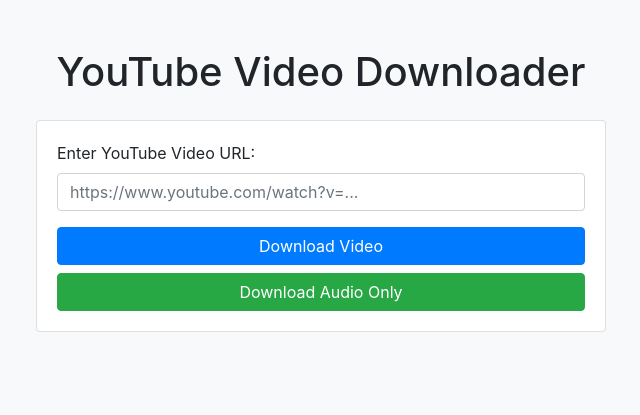
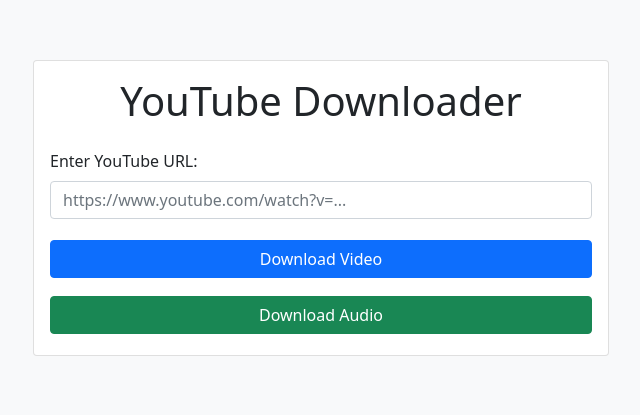
Before and after one commit to itspasindu/yt-downloader, a Flask app: page / in a window 1280 px wide. Shown: the top 415 px of the page, without its empty margins (319-959 px from the left). Run offline with Flask 3, Linux system fonts and the light colour scheme; some libraries are stand-ins or nearby versions.

Commit message:
modified

```diff
--- a/app.py
+++ b/app.py
@@ -1,5 +1,5 @@
 from flask import Flask, request, render_template, send_file
-from pytube import YouTube
+import yt_dlp
 import os
 
 app = Flask(__name__)
@@ -12,20 +12,17 @@ def home():
 def download():
     try:
         url = request.form['url']
-        print(f"Received URL: {url}")
 
-        yt = YouTube(url)
-        streams = yt.streams.filter(progressive=True).order_by('resolution').desc()
-        stream = streams.first()
+        ydl_opts = {
+            'format': 'best',
+            'outtmpl': 'downloads/%(title)s.%(ext)s',
+        }
 
-        if not stream:
-            return "No suitable stream found", 400
+        with yt_dlp.YoutubeDL(ydl_opts) as ydl:
+            info = ydl.extract_info(url, download=True)
+            filename = ydl.prepare_filename(info)
 
-        if os.path.exists('downloads/video.mp4'):
-            os.remove('downloads/video.mp4')
-
-        stream.download(output_path='downloads', filename='video.mp4')
-        return send_file('downloads/video.mp4', as_attachment=True)
+        return send_file(filename, as_attachment=True)
 
     except Exception as e:
         return f"An error occurred: {str(e)}", 400
@@ -34,19 +31,23 @@ def download():
 def download_audio():
     try:
         url = request.form['url']
-        print(f"Received URL: {url}")
 
-        yt = YouTube(url)
-        audio_stream = yt.streams.filter(only_audio=True).first()
+        ydl_opts = {
+            'format': 'bestaudio/best',
+            'postprocessors': [{
+                'key': 'FFmpegExtractAudio',
+                'preferredcodec': 'mp3',
+                'preferredquality': '192',
+            }],
+            'outtmpl': 'downloads/%(title)s.%(ext)s',
+        }
 
-        if not audio_stream:
-            return "No audio stream found", 400
+        with yt_dlp.YoutubeDL(ydl_opts) as ydl:
+            info = ydl.extract_info(url, download=True)
+            filename = ydl.prepare_filename(info)
+            filename = filename.rsplit('.', 1)[0] + '.mp3'
 
-        if os.path.exists('downloads/audio.mp4'):
-            os.remove('downloads/audio.mp4')
-
-        audio_stream.download(output_path='downloads', filename='audio.mp4')
-        return send_file('downloads/audio.mp4', as_attachment=True)
+        return send_file(filename, as_attachment=True)
 
     except Exception as e:
         return f"An error occurred: {str(e)}", 400
--- a/templates/index.html
+++ b/templates/index.html
@@ -3,54 +3,90 @@
 <head>
     <meta charset="UTF-8">
     <meta name="viewport" content="width=device-width, initial-scale=1.0">
-    <title>YouTube Video Downloader</title>
-    <link rel="stylesheet" href="https://stackpath.bootstrapcdn.com/bootstrap/4.5.2/css/bootstrap.min.css">
+    <title>YouTube Downloader</title>
+    <link href="https://cdn.jsdelivr.net/npm/bootstrap@5.1.3/dist/css/bootstrap.min.css" rel="stylesheet">
     <style>
         body {
             background-color: #f8f9fa;
+            padding: 20px;
         }
         .container {
             max-width: 600px;
+            margin: 40px auto;
         }
         .btn {
-            margin-top: 10px;
+            margin: 5px 0;
         }
     </style>
 </head>
 <body>
-    <div class="container mt-5">
-        <h1 class="text-center mb-4">YouTube Video Downloader</h1>
+    <div class="container">
         <div class="card">
             <div class="card-body">
-                <form action="/download" method="post">
-                    <div class="form-group">
-                        <label for="url">Enter YouTube Video URL:</label>
-                        <input type="url" id="url" name="url" class="form-control"
-                               placeholder="https://www.youtube.com/watch?v=..."
-                               required>
+                <h1 class="text-center mb-4">YouTube Downloader</h1>
+                <form id="downloadForm">
+                    <div class="mb-3">
+                        <label for="url" class="form-label">Enter YouTube URL:</label>
+                        <input type="url" class="form-control" id="url" name="url"
+                               placeholder="https://www.youtube.com/watch?v=..." required>
                     </div>
-                    <button type="submit" class="btn btn-primary btn-block">Download Video</button>
-                    <button type="submit" class="btn btn-success btn-block" formaction="/download_audio">
-                        Download Audio Only
-                    </button>
+                    <div class="d-grid gap-2">
+                        <button type="button" onclick="submitForm('/download')"
+                                class="btn btn-primary">Download Video</button>
+                        <button type="button" onclick="submitForm('/download_audio')"
+                                class="btn btn-success">Download Audio</button>
+                    </div>
                 </form>
+                <div id="status" class="mt-3 text-center" style="display: none;">
+                    <div class="spinner-border text-primary" role="status">
+                        <span class="visually-hidden">Loading...</span>
+                    </div>
+                    <p>Downloading... Please wait</p>
+                </div>
             </div>
-        </div>
-        <div id="loading" class="text-center mt-3" style="display:none;">
-            <div class="spinner-border text-primary" role="status">
-                <span class="sr-only">Loading...</span>
-            </div>
-            <p class="mt-2">Downloading, please wait...</p>
         </div>
     </div>
 
     <script>
-        const form = document.querySelector('form');
-        const loading = document.getElementById('loading');
+        function submitForm(endpoint) {
+            const url = document.getElementById('url').value;
+            if (!url) {
+                alert('Please enter a valid YouTube URL');
+                return;
+            }
 
-        form.addEventListener('submit', function() {
-            loading.style.display = 'block';
-        });
+            document.getElementById('status').style.display = 'block';
+
+            const formData = new FormData();
+            formData.append('url', url);
+
+            fetch(endpoint, {
+                method: 'POST',
+                body: formData
+            })
+            .then(response => {
+                if (!response.ok) {
+                    return response.text().then(text => { throw new Error(text) });
+                }
+                return response.blob();
+            })
+            .then(blob => {
+                const url = window.URL.createObjectURL(blob);
+                const a = document.createElement('a');
+                a.href = url;
+                a.download = 'download.' + (endpoint.includes('audio') ? 'mp3' : 'mp4');
+                document.body.appendChild(a);
+                a.click();
+                a.remove();
+                window.URL.revokeObjectURL(url);
+            })
+            .catch(error => {
+                alert('Error: ' + error.message);
+            })
+            .finally(() => {
+                document.getElementById('status').style.display = 'none';
+            });
+        }
     </script>
 </body>
 </html>
```
Also changed, not shown: 1 other file.
